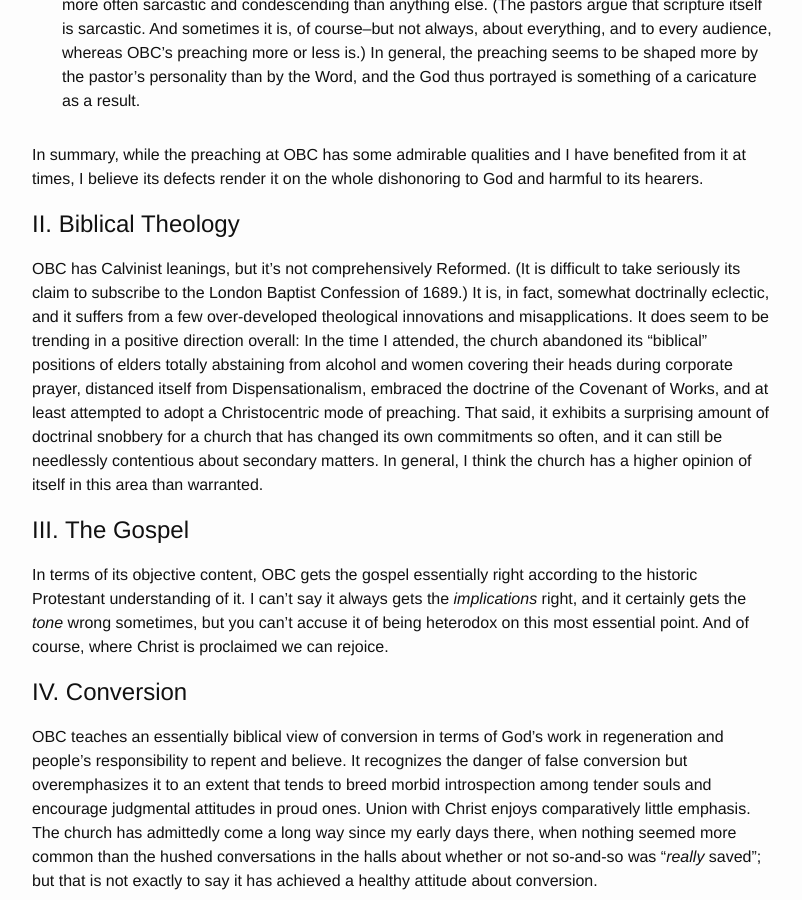
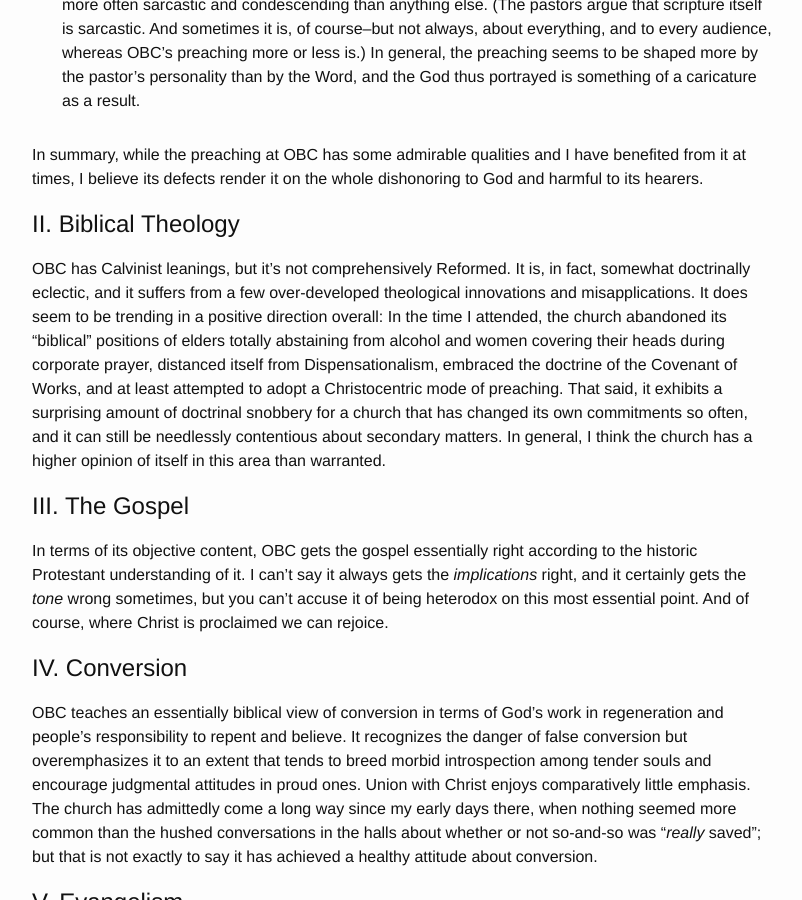
Before and after one commit to TravisCarden/traviscarden.github.io, a Jekyll site: the page built from review-of-omaha-bible-church.md, in a window 1280 px wide and 900 px high, scrolled down 1554 px. Shown: the whole window, without its empty margins (238-1040 px from the left). Built offline with Jekyll 4.4.1, drawn with Linux system fonts in a browser that asks for light colours.

Commit message:
Remove possibly incorrect or dated line from Review of Omaha Bible Church.

```diff
--- a/review-of-omaha-bible-church.md
+++ b/review-of-omaha-bible-church.md
@@ -31,7 +31,7 @@ In summary, while the preaching at OBC has some admirable qualities and I have b
 
 # II. Biblical Theology
 
-OBC has Calvinist leanings, but it's not comprehensively Reformed. (It is difficult to take seriously its claim to subscribe to the London Baptist Confession of 1689.) It is, in fact, somewhat doctrinally eclectic, and it suffers from a few over-developed theological innovations and misapplications. It does seem to be trending in a positive direction overall: In the time I attended, the church abandoned its "biblical" positions of elders totally abstaining from alcohol and women covering their heads during corporate prayer, distanced itself from Dispensationalism, embraced the doctrine of the Covenant of Works, and at least attempted to adopt a Christocentric mode of preaching. That said, it exhibits a surprising amount of doctrinal snobbery for a church that has changed its own commitments so often, and it can still be needlessly contentious about secondary matters. In general, I think the church has a higher opinion of itself in this area than warranted.
+OBC has Calvinist leanings, but it's not comprehensively Reformed. It is, in fact, somewhat doctrinally eclectic, and it suffers from a few over-developed theological innovations and misapplications. It does seem to be trending in a positive direction overall: In the time I attended, the church abandoned its "biblical" positions of elders totally abstaining from alcohol and women covering their heads during corporate prayer, distanced itself from Dispensationalism, embraced the doctrine of the Covenant of Works, and at least attempted to adopt a Christocentric mode of preaching. That said, it exhibits a surprising amount of doctrinal snobbery for a church that has changed its own commitments so often, and it can still be needlessly contentious about secondary matters. In general, I think the church has a higher opinion of itself in this area than warranted.
 
 # III. The Gospel
 
```
